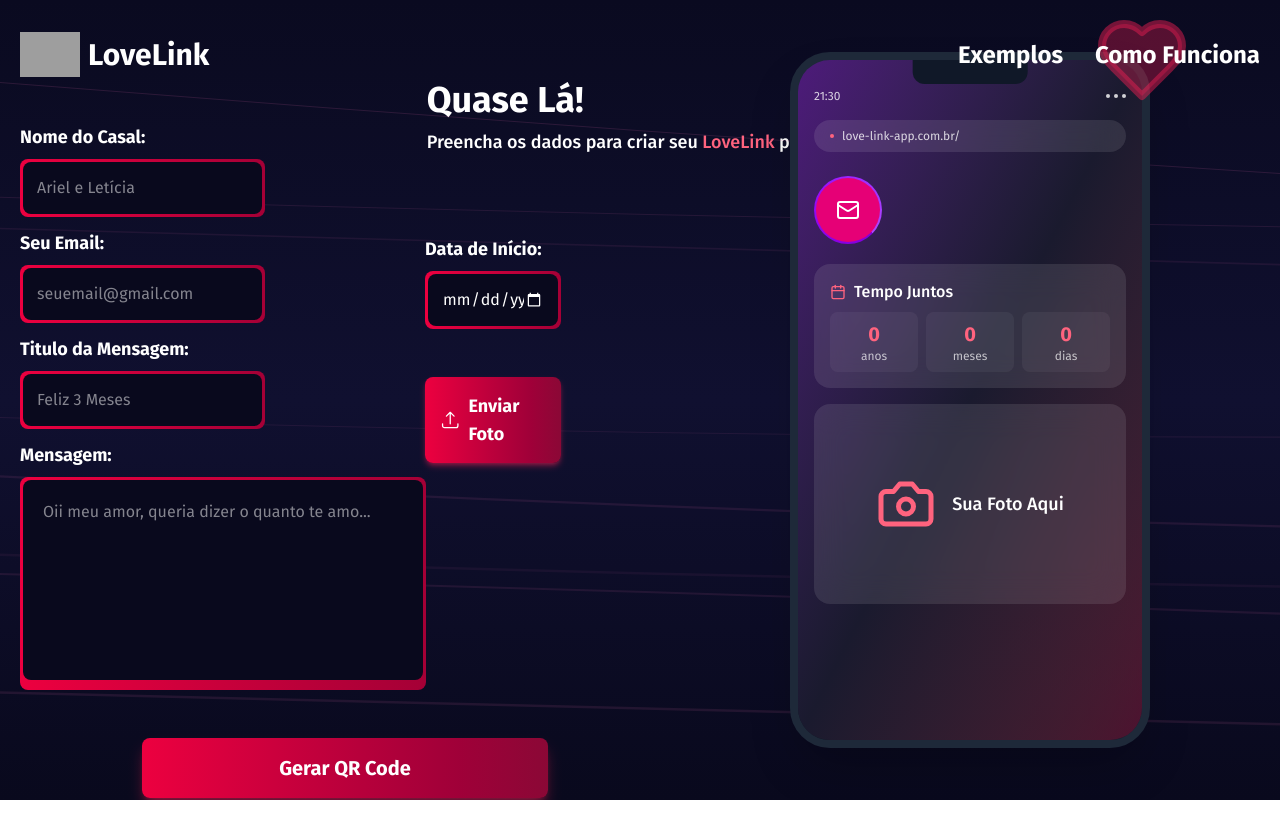
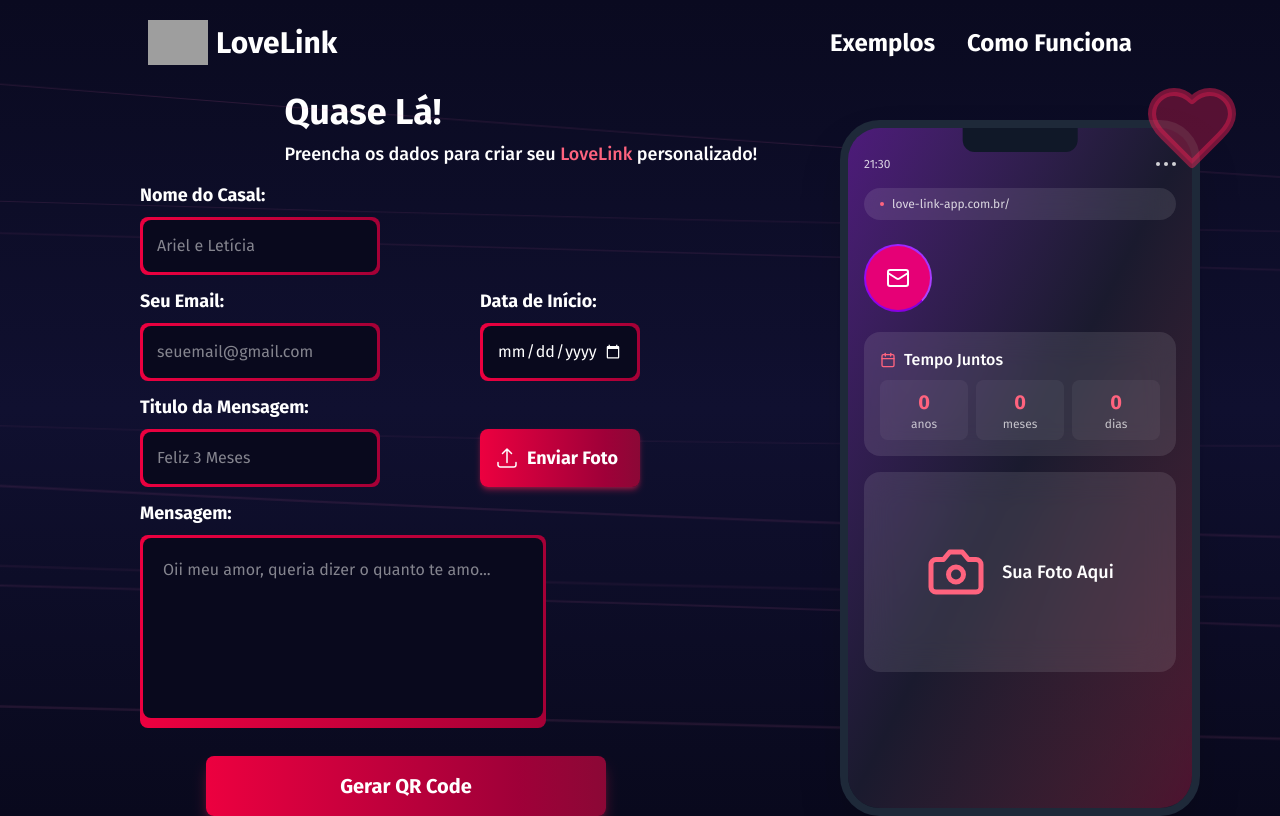
Before and after one commit to ArielNunesS/love-link, a Next.js app in the folder client/: page /create in a window 1280 px wide. Built offline with nearby package versions, Linux system fonts and the light colour scheme; grey boxes are pictures that could not be loaded.

Commit message:
responsivity complete on create page

```diff
--- a/client/app/components/Navbar.tsx
+++ b/client/app/components/Navbar.tsx
@@ -4,7 +4,7 @@ import { Heart } from "lucide-react";
 
 export default function Navbar() {
   return (
-    <header className="absolute top-3 left-0 right-0 z-20">
+    <header className="absolute top-0 left-0 right-0 z-20">
       <nav className="container mx-auto flex items-center px-5 py-5 justify-between max-md:flex-col max-md:items-start max-md:px-4">
         <Link href="/" className="flex items-center gap-2">
           <img
--- a/client/app/create/page.tsx
+++ b/client/app/create/page.tsx
@@ -133,21 +133,22 @@ export default function CreatePage() {
 
     return (
     <>
-    <main className="w-screen min-h-screen flex max-xm:flex-col items-center xm:justify-end z-20 px-5 bg-gradient-to-b from-[#0a0a20] via-[#101030] to-[#09091d]
-    max-xm:items-start
-    max-xm:px-3 max-xm:overflow-hidden">
+    <main className="w-screen min-h-screen flex xm:justify-end items-center z-20 px-5 bg-gradient-to-b from-[#0a0a20] via-[#101030] to-[#09091d]
+    l:max-xl:px-20 max-xm:items-start max-xm:flex-col max-xm:px-3 max-xm:overflow-hidden">
         <AnimatedBackground/>
         <Navbar/>
-        <div className="absolute p-0 xm:left-1/3 top-20
+        <div className="absolute p-0 xl:left-3/8 top-20
+            l:max-xl:left-2/9
+            xm:max-l:left-3/9 xm:max-xl:mt-3
             max-xm:w-8/10 max-xm:px-7 max-xm:top-25 max-xm:overflow-hidden">
             <h1 className="text-4xl font-bold max-xm:text-3xl">Quase Lá!</h1>
-            <p className="text-lg font-medium mt-2 max-xm:text-lg max-xm:w-full">Preencha os dados para criar seu <span className="text-rose-400">LoveLink</span> personalizado!</p>
+            <p className="text-lg font-medium mt-2 xm:max-l:w-6/9 max-xm:text-lg max-xm:w-full">Preencha os dados para criar seu <span className="text-rose-400">LoveLink</span> personalizado!</p>
         </div>
         <div className="grid grid-cols-2 mr-30 gap-x-40 w-200 z-10 mt-30
-            max-xm:flex max-xm:flex-col
-            max-xm:gap-x-0 max-xm:w-full max-xm:mt-55"
+            xm:max-xl:mt-45 max-xm:flex max-xm:flex-col max-xm:gap-x-0 max-xm:w-full max-xm:mt-55"
             onSubmit={handleSubmit(onSubmit)}>
-        <div className="col-span-1 max-xm:flex max-xm:flex-col max-xm:col-span-full max-xm:w-full max-xm:px-7 max-xm:mt-5">
+        <div className="col-span-1
+            l:max-xl:w-full l:max-xl:ml-15 xm:max-l:w-70 xm:max-l:ml-10 max-xm:flex max-xm:flex-col max-xm:col-span-full max-xm:w-full max-xm:px-7 max-xm:mt-5">
             <label className="block p-0 text-lg font-semibold
                 max-xm:flex max-xm:flex-col max-xm:w-full">Nome do Casal:</label>
                 <div className="p-[3px] rounded-lg mt-2 bg-gradient-to-r from-rose-600 to-rose-800 focus-within:from-rose-400 focus-within:to-rose-700">
@@ -181,8 +182,7 @@ export default function CreatePage() {
 
             <div className="max-xm:mt-3 ">
             <label className="block p-0 mt-3 text-lg font-semibold">Titulo da Mensagem:</label>
-                <div className="p-[3px] w-full rounded-lg mt-2 bg-gradient-to-r from-rose-600 to-rose-800 focus-within:from-rose-400 focus-within:to-rose-700
-                    max-m:w-full">
+                <div className="p-[3px] w-full rounded-lg mt-2 bg-gradient-to-r from-rose-600 to-rose-800 focus-within:from-rose-400 focus-within:to-rose-700">
                     <input
                         type="text"
                         placeholder="Feliz 3 Meses"
@@ -206,7 +206,7 @@ export default function CreatePage() {
                     <textarea
                         placeholder="Oii meu amor, queria dizer o quanto te amo..."
                         className="w-100 h-50 overflow-y-auto resize-none justify-start p-5 bg-[#09091d] rounded-lg outline-none whitespace-pre-wrap
-                        max-xm:w-full max-p:h-45"
+                        xm:max-xl:h-45 max-xm:w-full max-p:h-45"
                         maxLength={800}
                         style={{ resize: "none" }}
                         {...register("message", {
@@ -218,15 +218,16 @@ export default function CreatePage() {
                     />
                 </div>
                 {messageIsFocused && (
-                    <p className="text-red-500 text-right text-sm px-4 mt-1 rounded-lg">{message?.length || 0}/800</p>
+                    <p className="text-red-500 max-xm:text-right xm:max-xl:ml-84 text-sm px-4 mt-1 rounded-lg">{message?.length || 0}/800</p>
                 )}
             </div>
 
-            <div className="xm:col-span-1 mt-25 max-xm:mt-3 max-xm:mx-auto col-span-1 max-xm:flex max-xm:flex-col max-xm:col-span-full max-xm:w-7/10">
+            <div className="mt-23.5
+            xm:max-xl:w-full xm:col-span-1 max-xm:mt-3 max-xm:mx-auto col-span-1 max-xm:flex max-xm:flex-col max-xm:col-span-full max-xm:w-7/10">
             <div className="max-xm:mx-auto max-xm:w-6/9">
             <label className="block p-0 mt-3 text-lg font-semibold ">Data de Início:</label>
                 <div className="p-[3px] w-5/9 rounded-lg mt-2 bg-gradient-to-r from-rose-600 to-rose-800 focus-within:from-rose-400 focus-within:to-rose-700
-                max-xm:w-full">
+                xm:max-xl:w-6/9 max-xm:w-full">
                     <input
                         type="date"
                         className="w-full p-3.5 bg-[#09091d] rounded-lg outline-none"
@@ -246,7 +247,7 @@ export default function CreatePage() {
 
                 <div className="p-[3px] w-5/9 relative rounded-lg mt-12 bg-gradient-to-r cursor-pointer font-bold
                 from-rose-600 to-rose-900 hover:from-rose-400 hover:to-rose-600 shadow-md shadow-rose-500/40
-                max-xm:mt-7 max-xm:mx-auto max-xm:w-6/9">
+                max-ll:w-6/9 max-xm:mt-7 max-xm:mx-auto">
                     <label className="flex items-center p-3 gap-2 text-lg cursor-pointer">
                         <svg xmlns="http://www.w3.org/2000/svg" fill="none" viewBox="0 0 24 24" strokeWidth={1.5} stroke="currentColor" className="size-6">
                         <path strokeLinecap="round" strokeLinejoin="round" d="M3 16.5v2.25A2.25 2.25 0 0 0 5.25 21h13.5A2.25 2.25 0 0 0 21 18.75V16.5m-13.5-9L12 3m0 0 4.5 4.5M12 3v13.5" />
@@ -271,7 +272,7 @@ export default function CreatePage() {
                 </div>
             </div>
 
-            <div className="flex p-1 mx-auto col-span-2 w-5/8 rounded-lg mt-12 cursor-pointer font-bold max-xm:hidden
+            <div className="flex p-1 mx-auto col-span-2 w-5/8 rounded-lg mt-7 cursor-pointer font-bold l:max-xl:mx-31.5 xm:max-xl:mx-25.5 max-xm:hidden
             bg-gradient-to-r from-rose-600 to-rose-900 hover:from-rose-400 hover:to-rose-600 shadow-lg shadow-rose-500/40 ">
                 <button
                     onClick={handleSubmit(onSubmit)}
@@ -283,7 +284,7 @@ export default function CreatePage() {
             </div>
         </div>
 
-        <div className="xm:w-1/4 xm:mt-0 mr-40 z-10 max-xm:mx-auto max-m:mt-12 max-xm:mt-15">
+        <div className="mr-40 z-10 l:w-1/4 xm:max-xl:w-1/6 xm:max-xl:mt-30 xm:max-l:mr-50 l:max-xl:mr-20 max-xm:mx-auto max-xm:mt-15 max-m:mt-12">
             <CardPreview
                 name={name}
                 email={""}
@@ -294,7 +295,7 @@ export default function CreatePage() {
             />
         </div>
 
-        <div className="flex p-1 mx-auto w-9/10 rounded-lg mt-12 cursor-pointer font-bold xm:hidden p:max-m:w-7/9 m:max-xm:w-5/9
+        <div className="flex p-1 mx-auto w-9/10 rounded-lg mt-12 cursor-pointer font-bold xm:hidden m:max-xm:w-5/9 p:max-m:w-7/9
             bg-gradient-to-r from-rose-600 to-rose-900 hover:from-rose-400 hover:to-rose-600 shadow-lg shadow-rose-500/40">
                 <button
                     onClick={handleSubmit(onSubmit)}
--- a/client/app/globals.css
+++ b/client/app/globals.css
@@ -15,9 +15,10 @@
   --breakpoint-pp: 375px;
   --breakpoint-p: 450px;
   --breakpoint-m: 700px;
-  --breakpoint-xm: 1000px;
-  --breakpoint-l: 1224px;
-  --breakpoint-ll: 1640px;
+  --breakpoint-xm: 1024px;
+  --breakpoint-l: 1248px;
+  --breakpoint-ll: 1500px;
+  --breakpoint-xl: 1640px;
 
   --animate-rotate-border: border-rotate 4s linear infinite;
 
```
